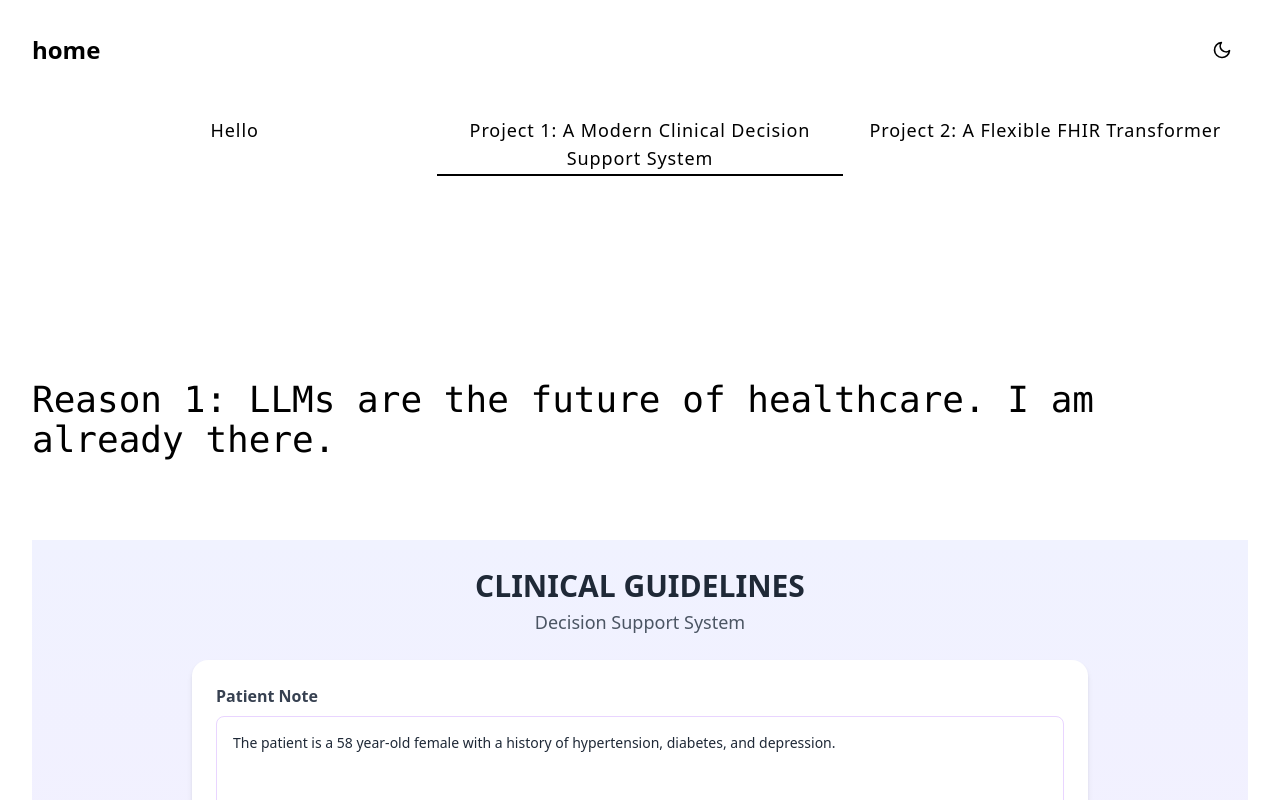
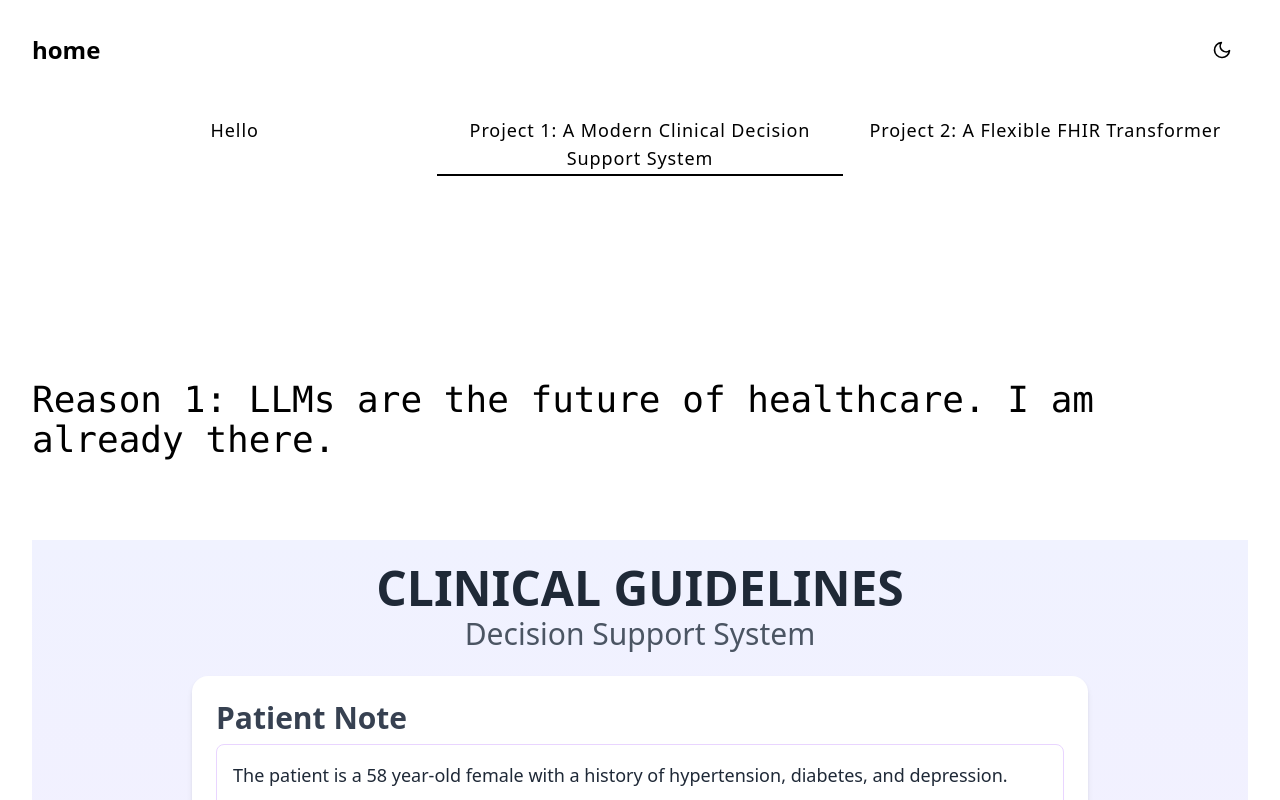
Before and after one commit to cubicle24/guidelines_frontend, a Next.js app: page / in a window 1280 px wide. Both pictures are taken after a click on the element "Project 1: A Modern Clinical Decision Support System". Shown: the top 800 px of the page. Built offline with nearby package versions, Linux system fonts and the light colour scheme.

Commit message:
enlarged fonts, still purple, going to refactor to sky blue peaceful

```diff
--- a/src/components/ScreeningGuidelines.tsx
+++ b/src/components/ScreeningGuidelines.tsx
@@ -27,18 +27,18 @@ export default function ScreeningGuidelines() {
     };
 
     return (
-      <div className="min-h-screen w-full bg-gradient-to-b from-[#f0f2ff] to-[#f5eeff] flex flex-col items-center justify-center p-6">
-        <h1 className="text-3xl font-bold text-center text-gray-800 mb-1">
+      <div className="min-h-screen w-full bg-gradient-to-b from-[#f0f2ff] to-[#f5eeff] flex flex-col items-center justify-center p-6 text-3xl">
+        <h1 className="text-5xl font-bold text-center text-gray-800 mb-1">
           CLINICAL GUIDELINES
         </h1>
-        <h2 className="text-lg font-medium text-center text-gray-600 mb-6">
+        <h2 className="text-3xl font-medium text-center text-gray-600 mb-6">
           Decision Support System
         </h2>
 
         <div className="bg-white rounded-2xl shadow-md p-6 w-full max-w-4xl mb-4">
           <h3 className="text-md font-semibold text-gray-700 mb-2">Patient Note</h3>
           <textarea
-            className="border border-purple-200 p-4 rounded-lg text-gray-800 text-sm w-full h-28 resize-none focus:outline-none focus:ring-2 focus:ring-purple-300 mb-2"
+            className="border border-purple-200 p-4 rounded-lg text-gray-800 text-lg w-full h-28 resize-none focus:outline-none focus:ring-2 focus:ring-purple-300 mb-2"
             placeholder="Enter patient note here..."
             value={patientNote}
             onChange={(e) => setPatientNote(e.target.value)}
```
